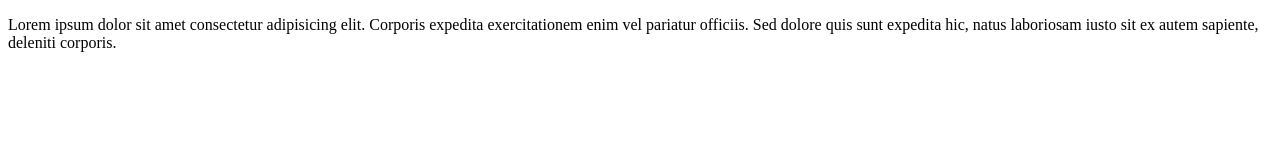
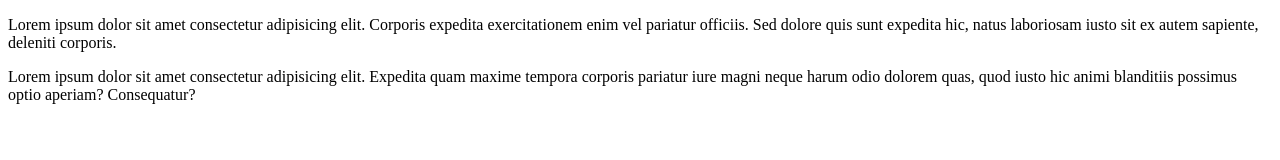
Before and after one commit to L-Heymans8/exo-blabla, a plain HTML site: page index.html in a window 1280 px wide. Drawn offline with Linux system fonts and the light colour scheme.

Commit message:
chapitre 2

```diff
--- a/index.html
+++ b/index.html
@@ -8,5 +8,7 @@
 </head>
 <body>
     <p>Lorem ipsum dolor sit amet consectetur adipisicing elit. Corporis expedita exercitationem enim vel pariatur officiis. Sed dolore quis sunt expedita hic, natus laboriosam iusto sit ex autem sapiente, deleniti corporis.</p>
+
+    <p>Lorem ipsum dolor sit amet consectetur adipisicing elit. Expedita quam maxime tempora corporis pariatur iure magni neque harum odio dolorem quas, quod iusto hic animi blanditiis possimus optio aperiam? Consequatur?</p>
 </body>
 </html>
```
